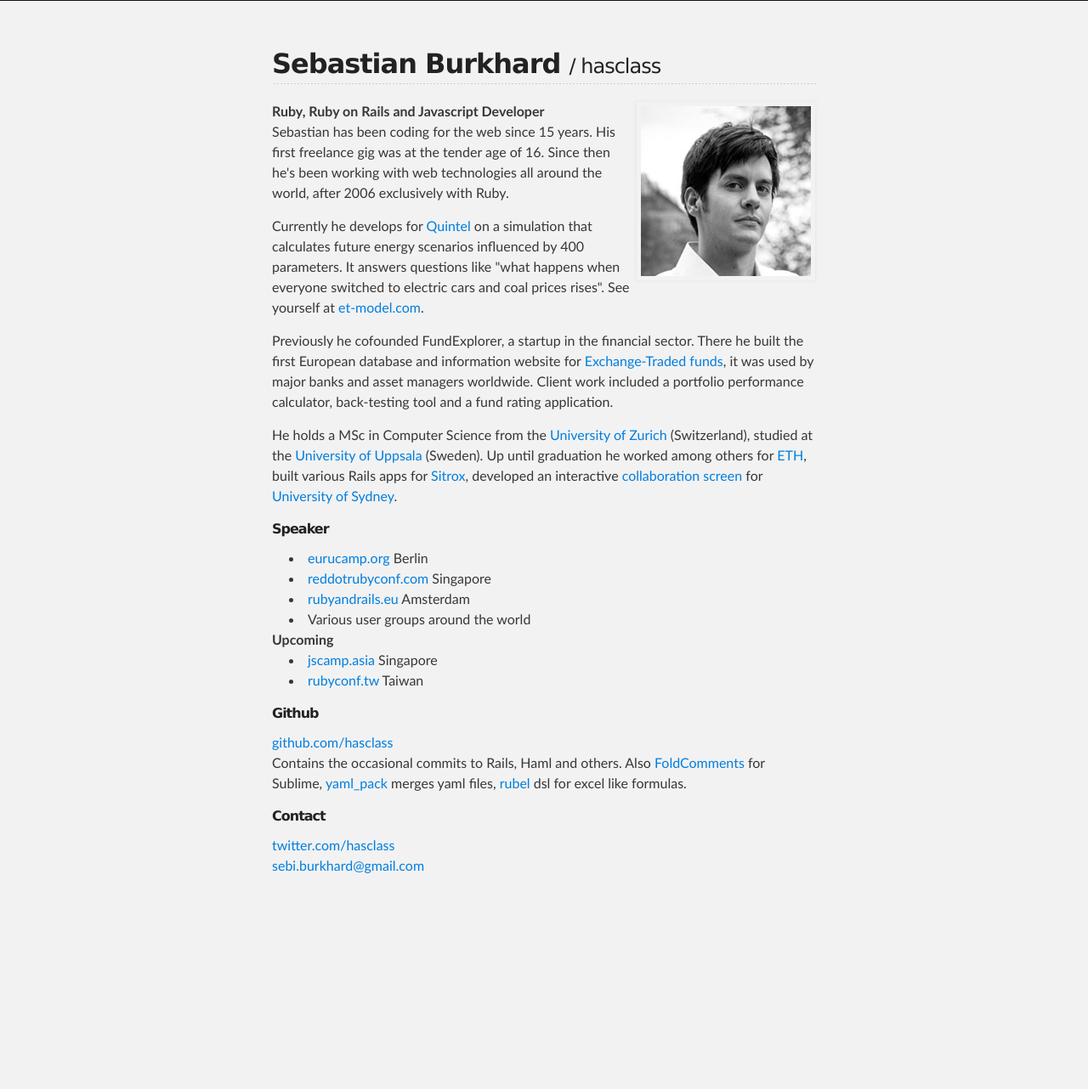
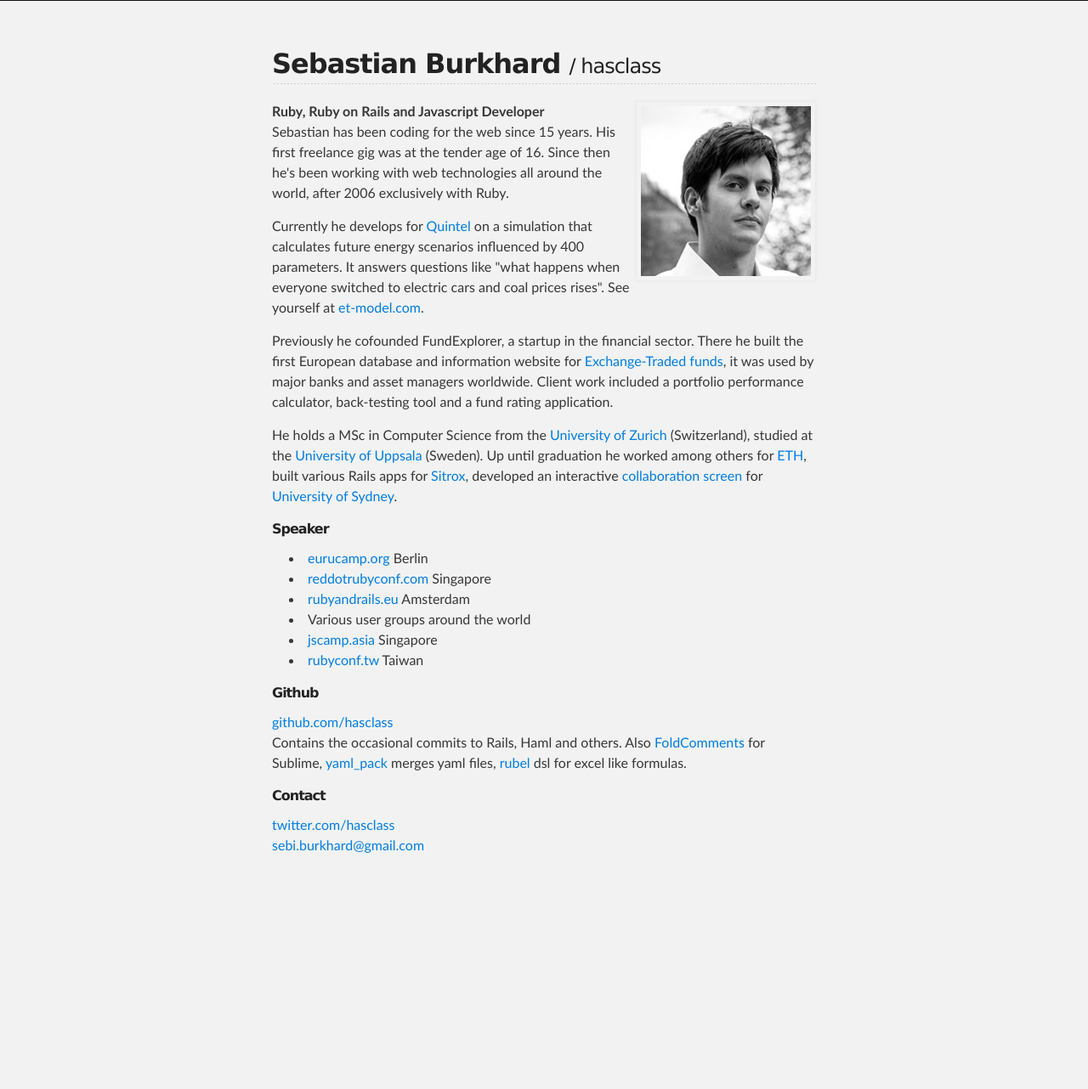
Before and after one commit to hasclass/hasclass.github.com, a Jekyll site: the page built from index.html, in a window 1280 px wide. Shown: the whole page at 85% size. Built offline with Jekyll 4.4.1, drawn with Linux system fonts in a browser that asks for light colours; nearby versions of some CDN libraries; after the commit the page ends 1258 px from its top, so only the background shows below that.

Commit message:
update speakers

```diff
--- a/index.html
+++ b/index.html
@@ -34,9 +34,9 @@
     <li><a href="http://reddotrubyconf.com">reddotrubyconf.com</a> Singapore</li>
     <li><a href="http://http://rubyandrails.eu/">rubyandrails.eu</a> Amsterdam</li>
     <li>Various user groups around the world</li>
-    <strong>Upcoming</strong>
     <li><a href="http://jscamp.asia">jscamp.asia</a> Singapore</li>
     <li><a href="http://rubyconf.tw/2012/">rubyconf.tw</a> Taiwan</li>
+    <!-- <strong>Upcoming</strong> -->
 </ul>
 
 
```
